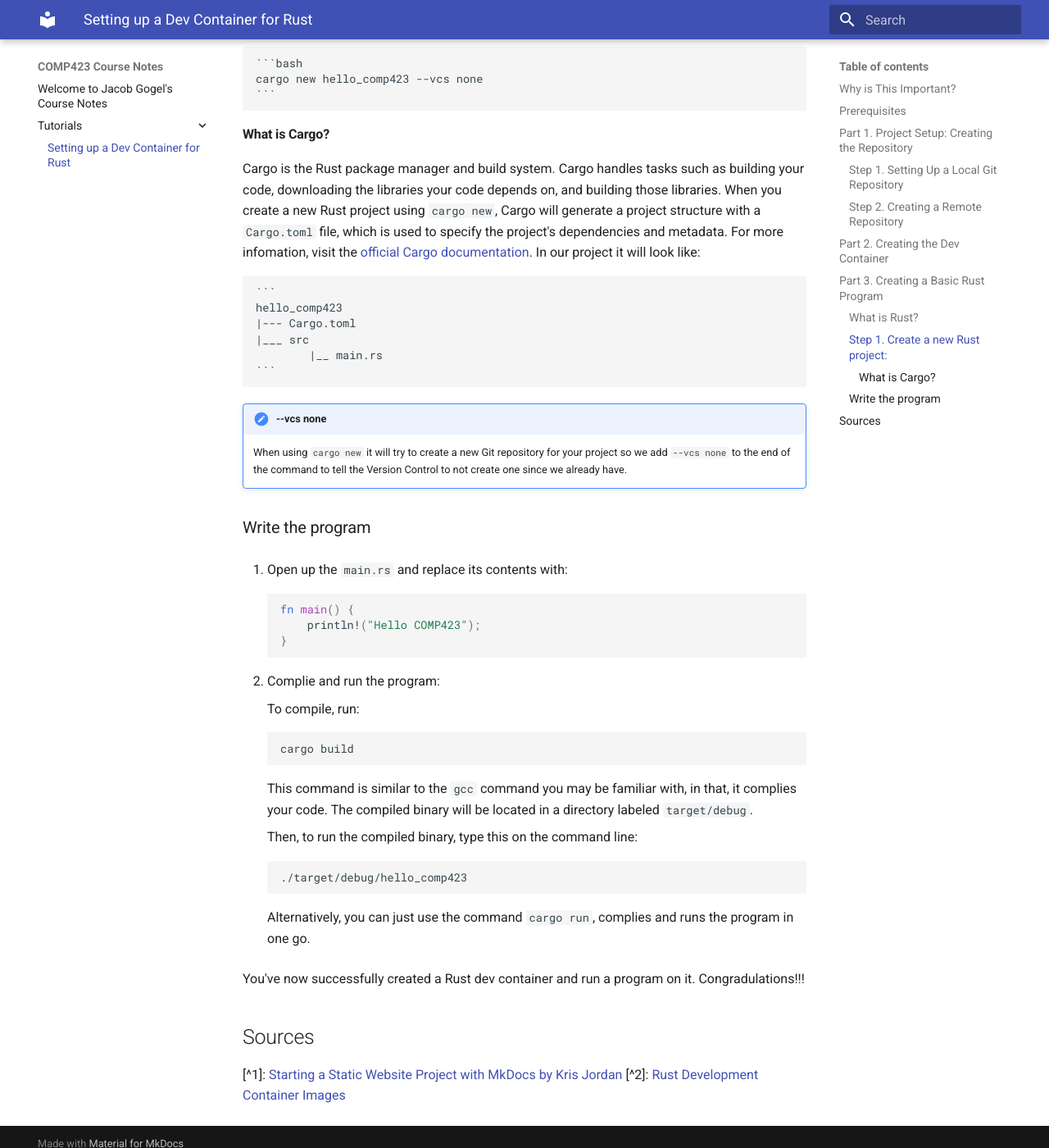
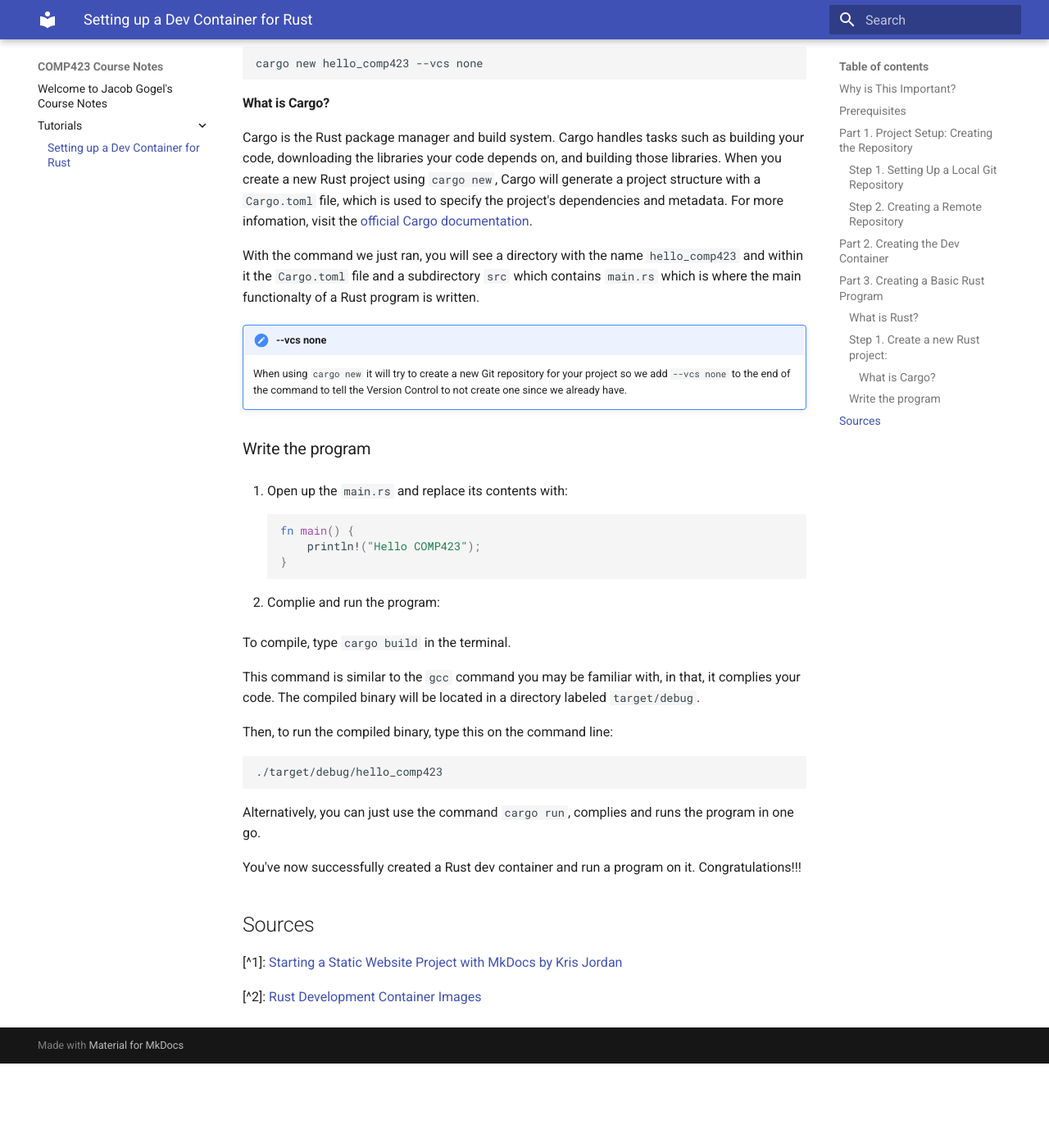
Before and after one commit to jacobala1/comp423-course-notes, an MkDocs documentation site: the page built from docs/tutorials/rust-setup.md, in a window 1280 px wide and 1400 px high, scrolled down 3783 px. Shown: the whole window at 82% size. Built offline with MkDocs 1.6.1 and Material for MkDocs 9.7.7, drawn with Linux system fonts in a browser that asks for light colours; after the commit the page ends 5080 px from its top, so only the background shows below that.

Commit message:
Fixed some formatting issues and restructured some of the explanations

````diff
--- a/docs/tutorials/rust-setup.md
+++ b/docs/tutorials/rust-setup.md
@@ -123,21 +123,16 @@ Rust is a systems programming language that runs swiftly, prevents segfaults, an
 ### Step 1. Create a new Rust project:
 
 Using the terminal in VS Code, type the following to create a new Rust project:
-
-    ```bash
-    cargo new hello_comp423 --vcs none
-    ```
+```bash
+cargo new hello_comp423 --vcs none
+```
 
 #### What is Cargo?
 
-Cargo is the Rust package manager and build system. Cargo handles tasks such as building your code, downloading the libraries your code depends on, and building those libraries. When you create a new Rust project using `cargo new`, Cargo will generate a project structure with a `Cargo.toml` file, which is used to specify the project's dependencies and metadata. For more infomation, visit the [official Cargo documentation](https://doc.rust-lang.org/cargo/index.html). In our project it will look like:
+Cargo is the Rust package manager and build system. Cargo handles tasks such as building your code, downloading the libraries your code depends on, and building those libraries. When you create a new Rust project using `cargo new`, Cargo will generate a project structure with a `Cargo.toml` file, which is used to specify the project's dependencies and metadata. For more infomation, visit the [official Cargo documentation](https://doc.rust-lang.org/cargo/index.html).
 
-    ```
-    hello_comp423
-    |--- Cargo.toml
-    |___ src
-            |__ main.rs
-    ```
+With the command we just ran, you will see a directory with the name `hello_comp423` and within it the `Cargo.toml` file and a subdirectory `src` which contains `main.rs` which is where the main functionalty of a Rust program is written.
+
 
 !!! note "--vcs none"
     When using `cargo new` it will try to create a new Git repository for your project so we add `--vcs none` to the end of the command to tell the Version Control to not create one since we already have.
@@ -154,27 +149,23 @@ Cargo is the Rust package manager and build system. Cargo handles tasks such as
 
 2. Complie and run the program:
 
-    To compile, run:
+To compile, type `cargo build` in the terminal.
 
-    ```bash
-    cargo build
-    ```
-    This command is similar to the `gcc` command you may be familiar with, in that, it complies your code. The compiled binary will be located in a directory labeled `target/debug`.
+This command is similar to the `gcc` command you may be familiar with, in that, it complies your code. The compiled binary will be located in a directory labeled `target/debug`.
 
-    Then, to run the compiled binary, type this on the command line:
+Then, to run the compiled binary, type this on the command line:
 
-    ```bash
-    ./target/debug/hello_comp423
-    ```
+```bash
+./target/debug/hello_comp423
+```
 
-    Alternatively, you can just use the command `cargo run`, complies and runs the program in one go.
+Alternatively, you can just use the command `cargo run`, complies and runs the program in one go.
 
-
-
-You've now successfully created a Rust dev container and run a program on it. Congradulations!!!
+You've now successfully created a Rust dev container and run a program on it. Congratulations!!!
 
 
 ## Sources
 
 [^1]: [Starting a Static Website Project with MkDocs by Kris Jordan](https://comp423-25s.github.io/resources/MkDocs/tutorial/#step-2-create-a-remote-repository-on-github)
+
 [^2]: [Rust Development Container Images](https://hub.docker.com/r/microsoft/devcontainers-rust)
````
